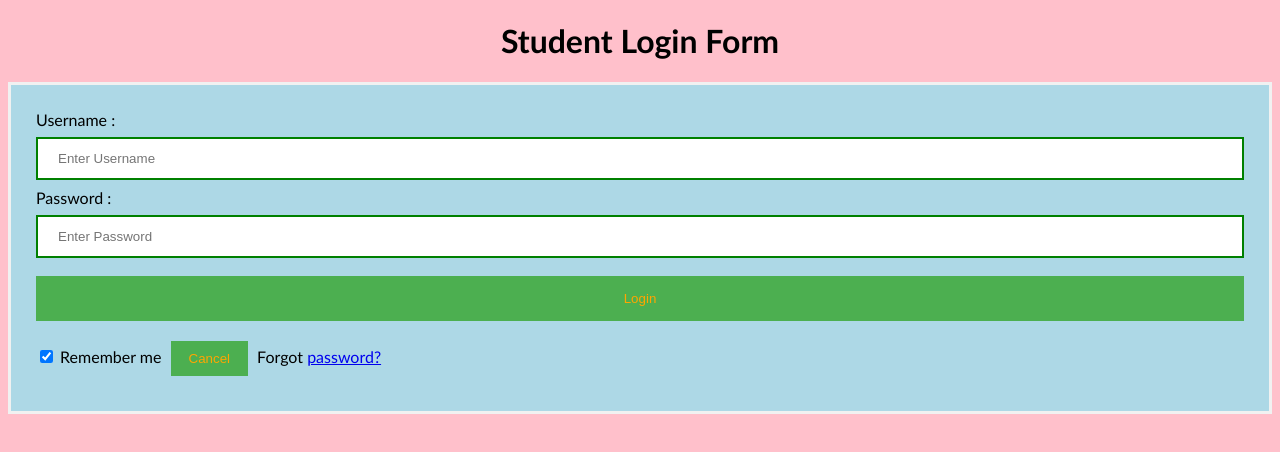
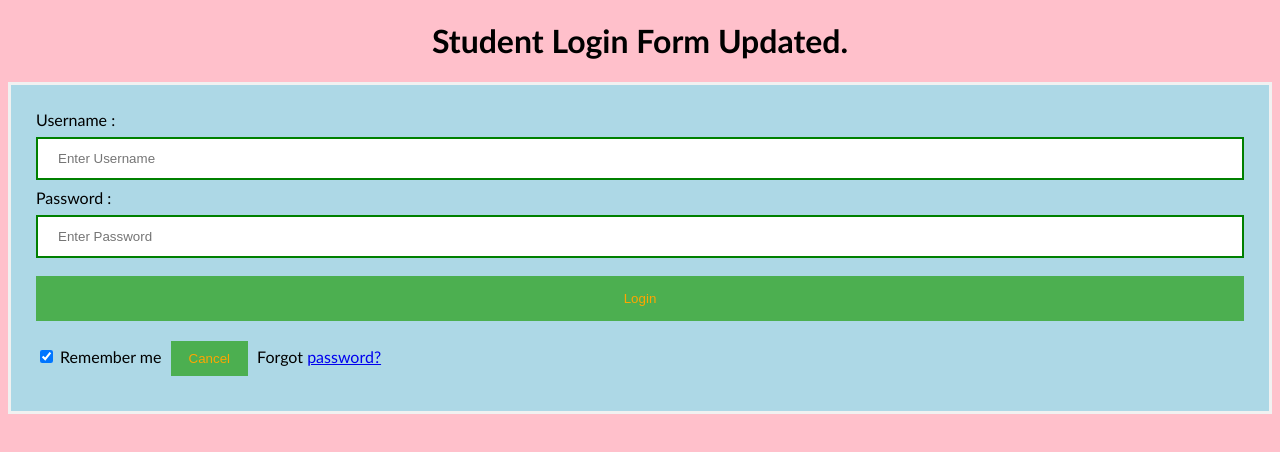
Before and after one commit to vaibhavi19-gif/DEVOPS_EXP2, a plain HTML site: page form.html in a window 1280 px wide. Drawn offline with Linux system fonts and the light colour scheme.

Commit message:
changes done

```diff
--- a/form.html
+++ b/form.html
@@ -45,7 +45,7 @@ button {
 </style>
 </head>
 <body>
-    <center> <h1> Student Login Form </h1> </center>
+    <center> <h1> Student Login Form Updated. </h1> </center>
     <form>
         <div class="container">
             <label>Username : </label>
```
Also changed, not shown: index.html (+1 -0 lines).
